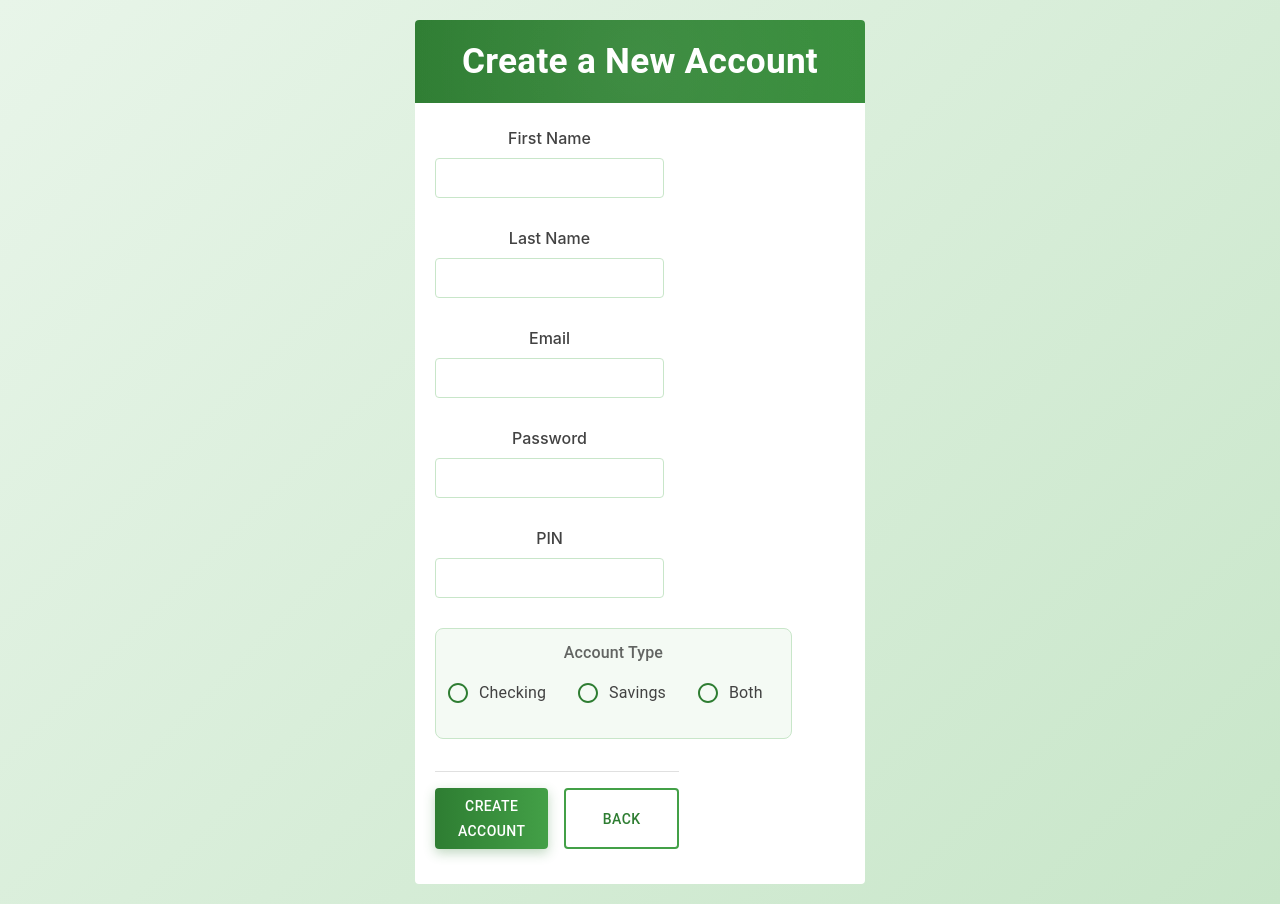
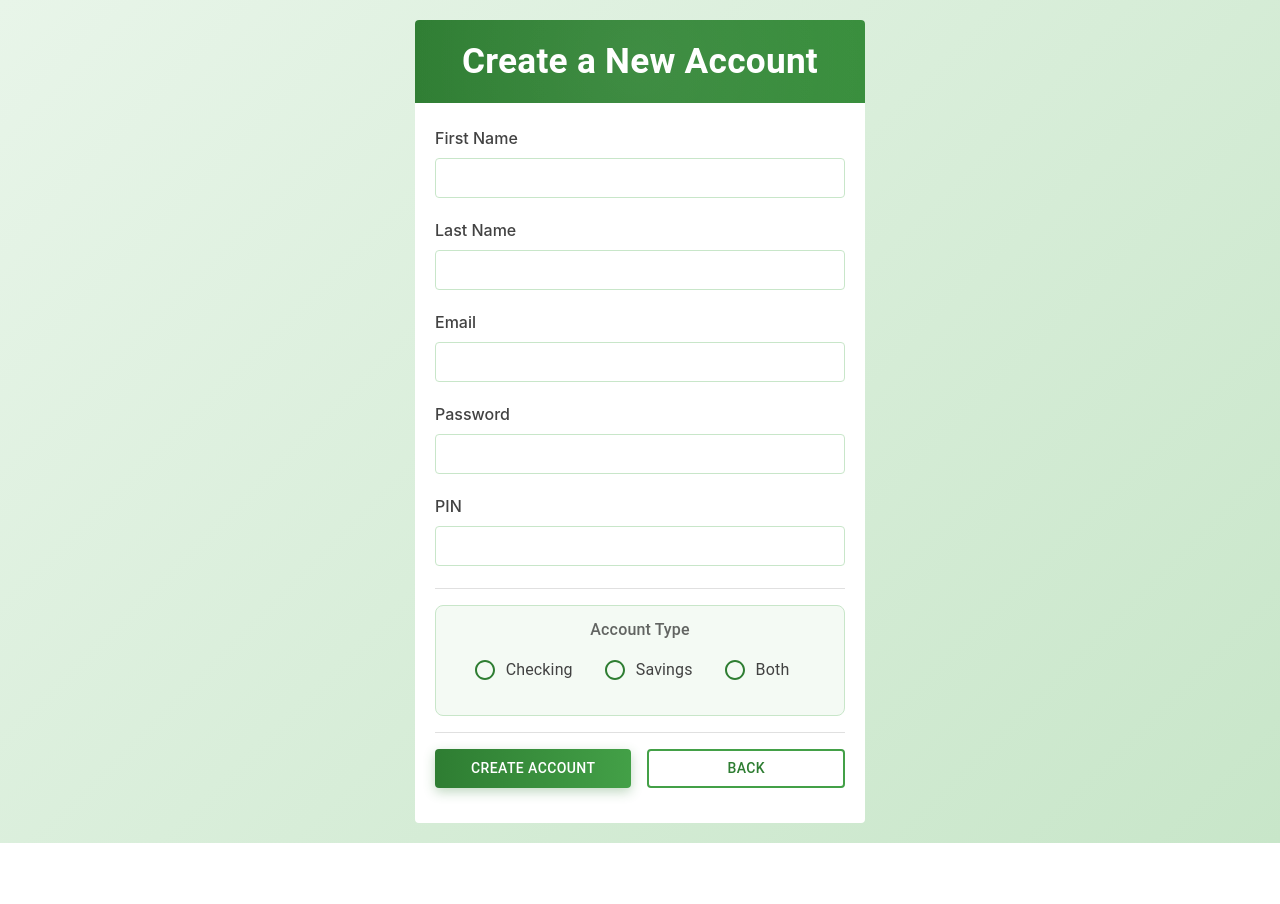
Before and after one commit to tjgray94/BankAppUI, a React (Create React App) app in the folder bankapp/: page /create-account in a window 1280 px wide. After the commit the page ends 843 px from the top, so only its background shows below. Built offline with nearby package versions, Linux system fonts and the light colour scheme.

Commit message:
Updated field and validation alignment

```diff
--- a/bankapp/src/CreateAccount.css
+++ b/bankapp/src/CreateAccount.css
@@ -70,6 +70,7 @@
   font-size: 12px;
   margin-top: 4px;
   display: block;
+  text-align: left;
 }
 
 label {
@@ -77,6 +78,7 @@ label {
   color: #424242;
   margin-bottom: 4px;
   display: block;
+  text-align: left;
 }
 
 .button-primary {
--- a/bankapp/src/CreateAccount.js
+++ b/bankapp/src/CreateAccount.js
@@ -2,7 +2,7 @@ import React from 'react';
 import { useForm, FormProvider, useFormContext, Controller } from 'react-hook-form';
 import { useNavigate } from 'react-router-dom';
 import { createUser } from './api';
-import { Button, Typography, Paper, Box, Radio, RadioGroup, FormControl, FormControlLabel, FormLabel, Grid2, Container, Divider } from '@mui/material';
+import { Button, Typography, Paper, Box, Radio, RadioGroup, FormControl, FormControlLabel, FormLabel, Grid2, Divider, Stack } from '@mui/material';
 import { keyframes } from '@emotion/react';
 import './CreateAccount.css';
 
@@ -78,51 +78,38 @@ function CreateAccount() {
 
         <Box className="card-content">
           <FormProvider {...methods}>
+
             <form onSubmit={methods.handleSubmit(onSubmit)} noValidate>
-
-              <Grid2 container spacing={2}>
-                <Grid2 item xs={12} sm={6}>
+              <Stack spacing={2}>
                 <FormInput name="firstName" label="First Name" type="text"
                   validation={{
-                      required: 'First name is required',
+                    required: 'First name is required!',
                     minLength: { value: 2, message: 'First name must be at least 2 characters' },
                     pattern: { value: /^[a-zA-Z]+$/, message: 'Only letters are allowed' }
                   }}
                 />
-                </Grid2>
-
-                <Grid2 item xs={12} sm={6}>
                 <FormInput name="lastName" label="Last Name" type="text"
                   validation={{
-                      required: 'Last name is required',
+                    required: 'Last name is required!',
                     minLength: { value: 2, message: 'Last name must be at least 2 characters' },
                     pattern: { value: /^[a-zA-Z]+$/, message: 'Only letters are allowed' }
                   }}
                 />
-                </Grid2>
-
-                <Grid2 item xs={12}>
                 <FormInput name="email" label="Email" type="email"
                   validation={{
-                      required: 'Email is required',
+                    required: 'Email is required!',
                     pattern: {
                       value: /^[a-zA-Z0-9._%+-]+@[a-zA-Z0-9.-]+\.[a-zA-Z]{2,4}$/,
                       message: 'Enter a valid email address'
                     }
                   }}
                 />
-                </Grid2>
-
-                <Grid2 item xs={12} sm={6}>
                 <FormInput name="password" label="Password" type="password"
                   validation={{
-                      required: 'Password is required',
+                    required: 'Password is required!',
                     minLength: { value: 8, message: 'Password must be at least 8 characters' }
                   }}
                 />
-                </Grid2>
-
-                <Grid2 item xs={12} sm={6}>
                 <FormInput name="pin" label="PIN" type="password"
                   validation={{
                     required: 'PIN is required',
@@ -131,18 +118,12 @@ function CreateAccount() {
                     pattern: { value: /^\d{4}$/, message: 'PIN must contain only numbers' }
                   }}
                 />
-                </Grid2>
-
-                <Grid2 item xs={12}>
                 <Divider sx={{ my: 2 }} />
-                </Grid2>
-
-                <Grid2 item xs={12}>
                 <Box className="account-type-section">
                   <FormControl component="fieldset" fullWidth>
                     <FormLabel component="legend" sx={{ mb: 1, fontWeight: 500 }}>Account Type</FormLabel>
                     <Controller name="accountType" control={methods.control} defaultValue=""
-                        rules={{ required: 'Please select an account type' }}
+                      rules={{ required: 'Select an account type!' }}
                       render={({ field, fieldState }) => (
                         <>
                           <RadioGroup row {...field} sx={{ justifyContent: 'center', gap: 2, mb: 1 }}>
@@ -150,45 +131,38 @@ function CreateAccount() {
                             <FormControlLabel value="savings" control={<Radio sx={{ color: '#2e7d32', '&.Mui-checked': { color: '#2e7d32' } }} />} label="Savings" />
                             <FormControlLabel value="both" control={<Radio sx={{ color: '#2e7d32', '&.Mui-checked': { color: '#2e7d32' } }} />} label="Both" />
                           </RadioGroup>
-                            {fieldState.error && <span className="error">{fieldState.error.message}</span>}
+                          {fieldState.error && (
+                            <span className="error" style={{ textAlign: 'center', display: 'block' }}>
+                              {fieldState.error.message}
+                            </span>
+                          )}
                         </>
                       )}
                     />
                   </FormControl>
                 </Box>
-                </Grid2>
-
                 {accountType && (
-                  <Grid2 item xs={12}>
                   <Box className="balance-section">
-                      <Grid2 container spacing={2}>
+                    <Stack direction={{ xs: 'column', sm: accountType === 'both' ? 'row' : 'column' }} spacing={2}>
                       {(accountType === 'checking' || accountType === 'both') && (
-                          <Grid2 item xs={12} sm={accountType === 'both' ? 6 : 12}>
                         <FormInput name="checkingBalance" label="Starting Checking Balance" type="number"
                           validation={{
                             required: { value: true, message: 'Starting balance is required' },
                             min: { value: 0, message: 'Balance must be at least 0' }
                           }}
                         />
-                          </Grid2>
                       )}
-
                       {(accountType === 'savings' || accountType === 'both') && (
-                          <Grid2 item xs={12} sm={accountType === 'both' ? 6 : 12}>
                         <FormInput name="savingsBalance" label="Starting Savings Balance" type="number"
                           validation={{
                             required: { value: true, message: 'Starting balance is required' },
                             min: { value: 0, message: 'Balance must be at least 0' }
                           }}
                         />
-                          </Grid2>
                       )}
-                      </Grid2>
+                    </Stack>
                   </Box>
-                  </Grid2>
                 )}
-
-                <Grid2 item xs={12}>
                 <Divider sx={{ my: 2 }} />
                 <Box sx={{ display: 'flex', gap: 2, mt: 2 }}>
                   <Button type="submit" variant="contained" fullWidth className="button-primary">
@@ -198,8 +172,7 @@ function CreateAccount() {
                     Back
                   </Button>
                 </Box>
-                </Grid2>
-              </Grid2>
+              </Stack>
             </form>
           </FormProvider>
         </Box>
```
Lines whose indentation alone changed are shown as unchanged.
